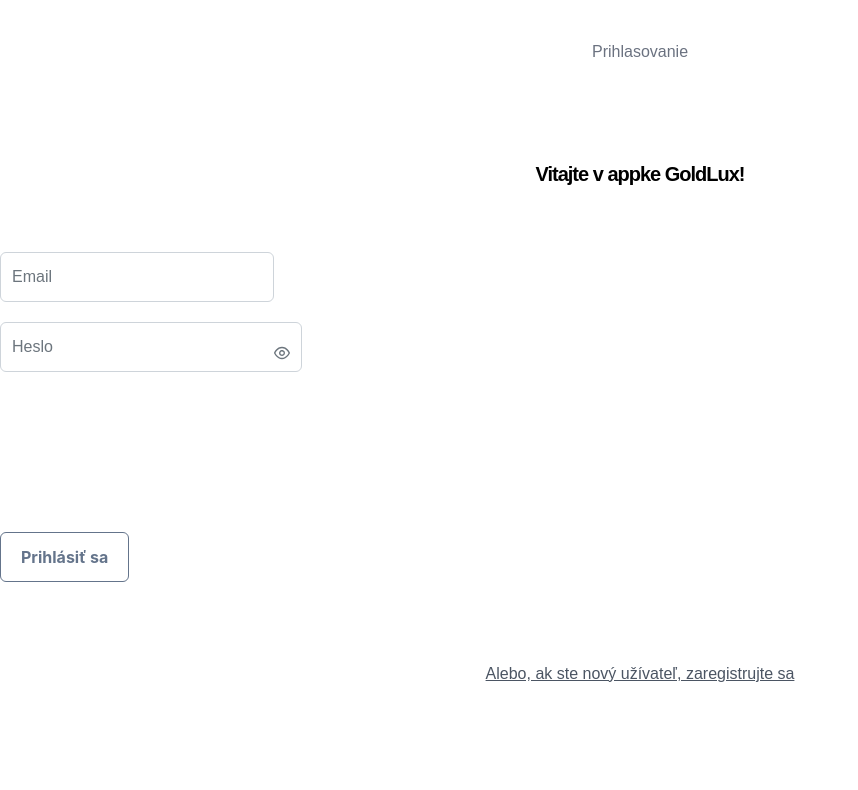
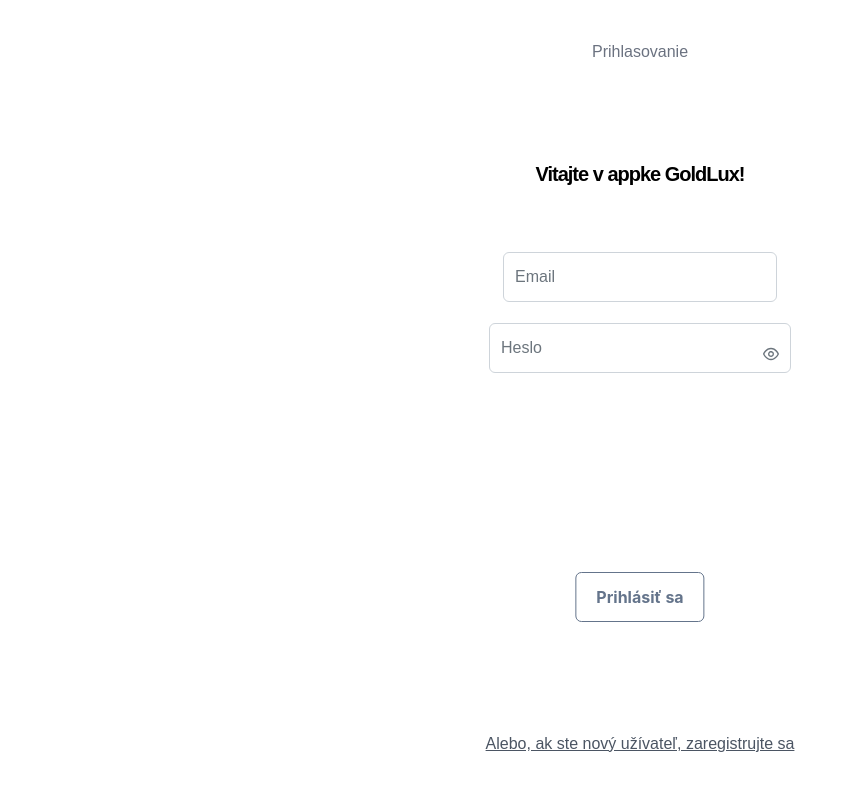
Before and after one commit to GoldLux-sk/goldlux-nextjs, a Next.js app: page /login in a window 1280 px wide. Shown: the top 790 px of the page, without its empty margins (0-858 px from the left). Built offline with nearby package versions, Linux system fonts and the light colour scheme.

Commit message:
login styl

```diff
--- a/app/login/page.tsx
+++ b/app/login/page.tsx
@@ -29,18 +29,28 @@
             </Head>
             <p className="text-center mt-10 font-medium text-gray-500">Prihlasovanie</p>
             <p className="text-center mt-24 text-xl font-bold tracking-tighter">Vitajte v appke GoldLux!</p>
-            <span className="p-float-label mt-16">
+            <div className="" >
+                <div style={centerH} className="mt-16">
+                <span className="p-float-label">
                     <InputText id="email" value={email} onChange={(e) => setEmail(e.target.value)} />
                     <label htmlFor="email">Email</label>
                 </span>
-
-            <span className="p-float-label mt-5">
+                </div>
+                <div style={centerH} className="mt-[135px]">
+                <span className="p-float-label">
                     <Password inputId="password" value={password} onChange={(e) => setPassword(e.target.value)} toggleMask
                               promptLabel="Zadajte heslo" weakLabel="Slabé" mediumLabel="Priemerné" strongLabel="Silné"/>
                     <label htmlFor="password">Heslo</label>
                 </span>
-            <Button style={{marginTop: "20vh"}} label="Prihlásiť sa" severity="secondary" outlined />
-            <p className="mt-20 text-center underline text-gray-600">Alebo, ak ste nový užívateľ, zaregistrujte sa </p>
+                </div>
+                <div style={centerH}>
+                    <Button style={{marginTop: "48vh"}} label="Prihlásiť sa" severity="secondary" outlined />
+                </div>
+                <div style={centerH}>
+                    <p style={{marginTop: "68vh"}} className="mt-20 text-center underline text-gray-600">Alebo, ak ste nový užívateľ, zaregistrujte sa </p>
+                </div>
+
+            </div>
         </>
     )
 }
```
Also changed, not shown: 1 other file (tests, documents, lock files or other folders). Lines whose indentation alone changed are shown as unchanged.
